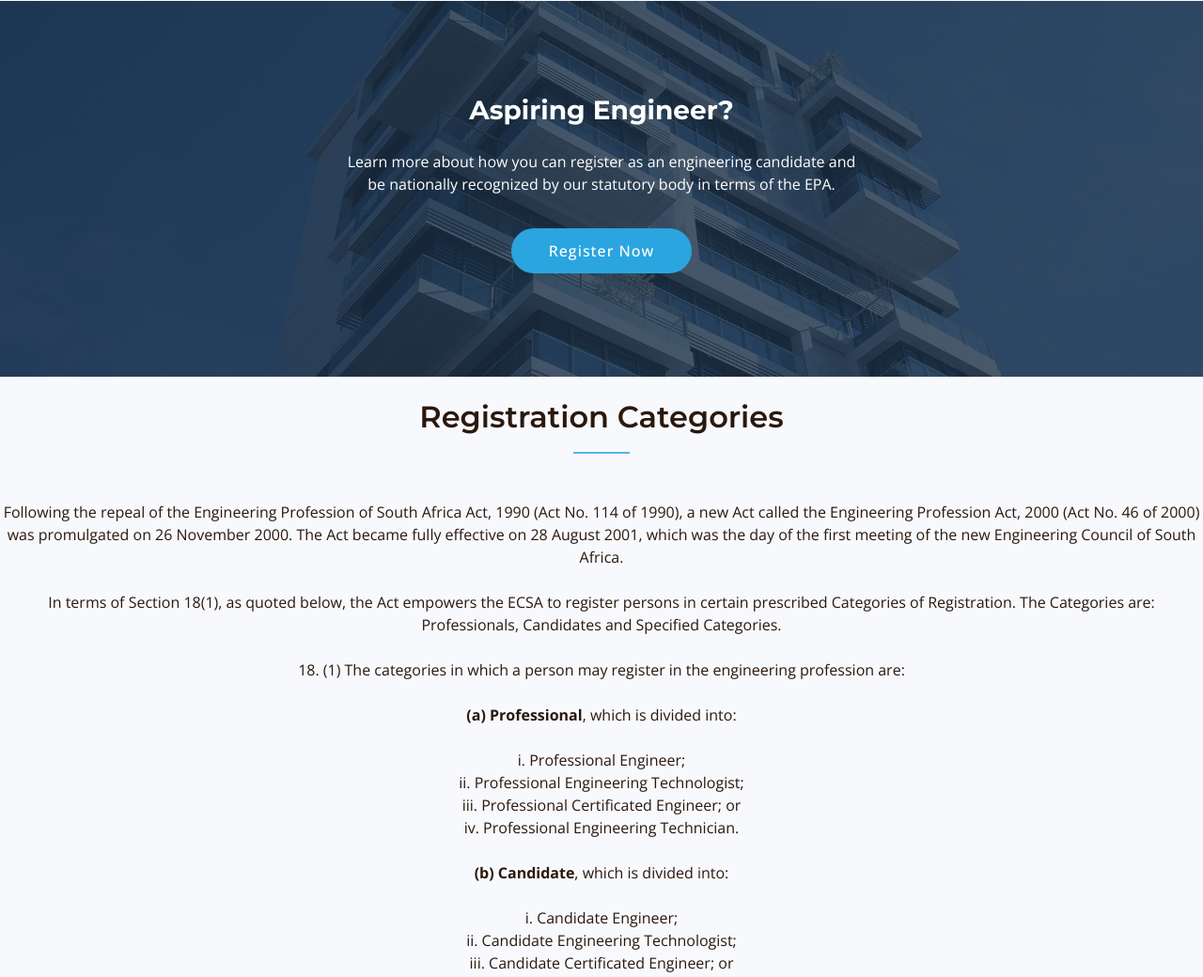
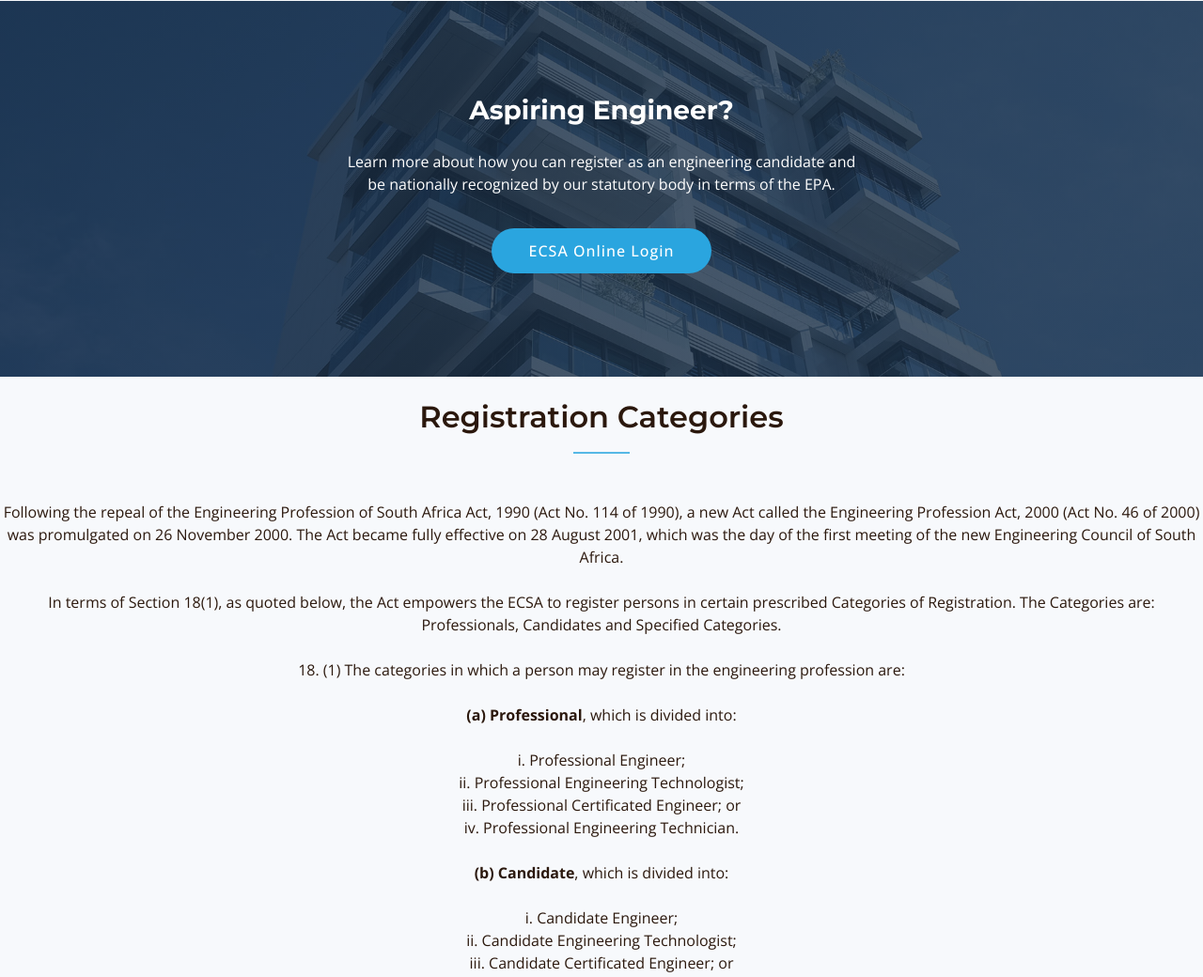
Before and after one commit to SipheDilima247/SipheDilima247.github.io, a plain HTML site: page Register.html in a window 1280 px wide. Shown: the part 1570-2610 px from the top of the page at 94% size. Drawn offline with nearby package versions, Linux system fonts and the light colour scheme.

Commit message:
Update Register.html

```diff
--- a/Register.html
+++ b/Register.html
@@ -284,7 +284,7 @@
           <div class="col-lg-6 text-center">
             <h3>Aspiring Engineer?</h3>
             <p>Learn more about how you can register as an engineering candidate and be nationally recognized by our statutory body in terms of the EPA.</p>
-            <a class="cta-btn" href="https://engineeringcouncilsa.microsoftcrmportals.com/">Register Now</a>
+            <a class="cta-btn" href="https://engineeringcouncilsa.microsoftcrmportals.com/" target="_blank">ECSA Online Login</a>
           </div>
         </div>
 
```
